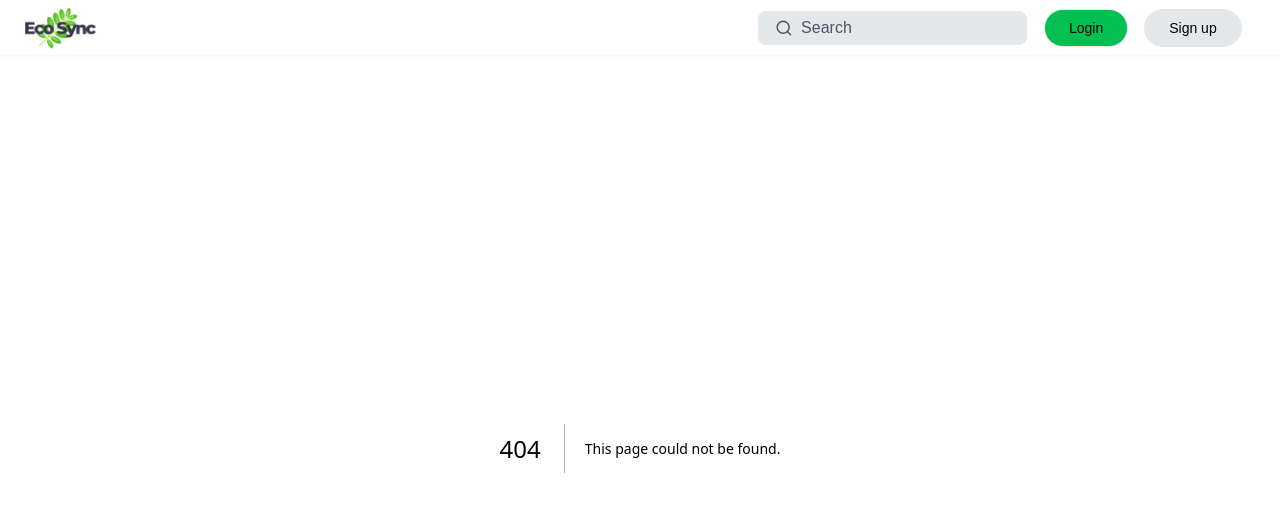
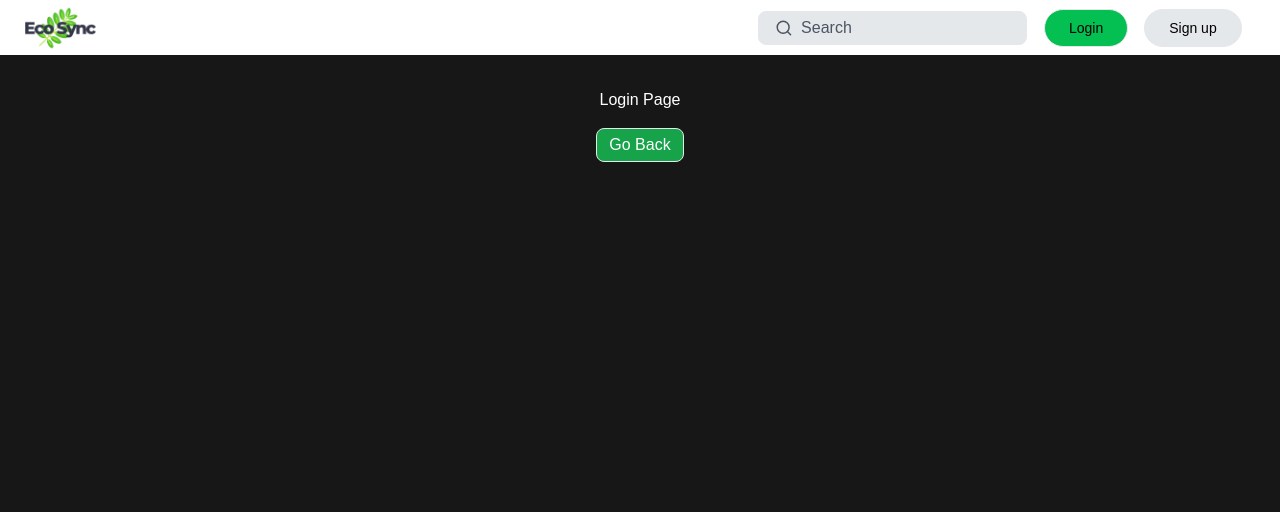
Before and after one commit to Rithik2211/eco-sync-main, a Next.js app: page /Login in a window 1280 px wide. Before the commit this address had no page. Shown: the top 512 px of the page. Built offline with nearby package versions, Linux system fonts and the light colour scheme.

Commit message:
"Added 'use client' directive and useRouter hook to NavBar and Home components, and implemented route navigation on button clicks."

```diff
--- /dev/null
+++ b/app/Login/page.tsx
@@ -0,0 +1,23 @@
+'use client'
+import { useRouter } from 'next/navigation'
+import React from 'react'
+
+const LoginPage = () => {
+  const router = useRouter()
+
+  const handleClick = (route: string) => {
+    router.push(route)
+  }
+
+  return (
+    <div className='flex justify-center items-center flex-col m-10 gap-4'>
+        <h1>Login Page</h1>
+        <button
+        onClick={() => handleClick('/')}
+        className='border bg-green-600 px-3 py-1 rounded-[8px]'
+        >Go Back</button>
+    </div>
+  )
+}
+
+export default LoginPage
--- a/app/components/NavBar.tsx
+++ b/app/components/NavBar.tsx
@@ -1,12 +1,20 @@
+'use client'
 import Image from 'next/image'
 import React from 'react'
 import { Search } from 'lucide-react';
+import { useRouter } from 'next/navigation';
 
 const NavBar = () => {
+  const router = useRouter()
+
+  const handleClick = (route: string) => {
+    router.push(route)
+  }
+
   return (
     <div className='flex justify-center items-center top-0 sticky z-10 bg-white font-[1rem] h-[55px] mt-[-7px] shadow-sm'>
       <div className='flex flex-row justify-between items-center z-1 w-full h-full'>
-        <div>
+        <div className='cursor-pointer' onClick={() => handleClick('/')}>
           <Image src={"/logo-light.png"} alt='logo' width={120} height={120} />
         </div>
         <div className='flex justify-around items-center w-[500px] h-[40px] flex-wrap mr-[30px]'>
@@ -21,8 +29,14 @@ const NavBar = () => {
           </div>
           {/* Login / SignIn */}
           <div className='flex items-center space-x-4'>
-            <button className='rounded-full border px-6 py-2 text-sm font-medium text-black bg-[#04c052]'> Login </button>
-            <button className="rounded-full border px-6 py-2 text-sm font-medium text-black bg-[#E5E8EB]"> Sign up </button>
+            <button
+            className="rounded-full border px-6 py-2 text-sm font-medium text-black bg-[#04c052]"
+            onClick={() => handleClick('/Login')}
+            > Login </button>
+            <button
+            className="rounded-full border px-6 py-2 text-sm font-medium text-black bg-[#E5E8EB]"
+            onClick={() => handleClick('/Login')}
+            > Sign up </button>
           </div>
         </div>
       </div>
--- a/app/page.tsx
+++ b/app/page.tsx
@@ -1,7 +1,14 @@
+'use client'
 import Image from "next/image";
 import { ecoCreators, features } from "./utils/data";
+import { useRouter } from "next/navigation";
 
 export default function Home() {
+  const router = useRouter()
+
+  const handleClick = (route: string) => {
+    router.push(route)
+  }
 
   return (
     <div className="min-h-screen bg-white">
@@ -73,7 +80,10 @@ export default function Home() {
       {/* Call to Action */}
       <div className="text-center py-16">
         <h2 className="text-3xl font-bold mb-8">Ready to join the eco-movement?</h2>
-        <button className="bg-[#04c052] text-black px-6 py-1 rounded-full text-lg font-medium hover:bg-opacity-90">
+        <button
+        className="bg-[#04c052] text-black px-6 py-1 rounded-full text-lg font-medium hover:bg-opacity-90"
+        onClick={() => handleClick('/Login')}
+        >
           Sign up
         </button>
       </div>
```
